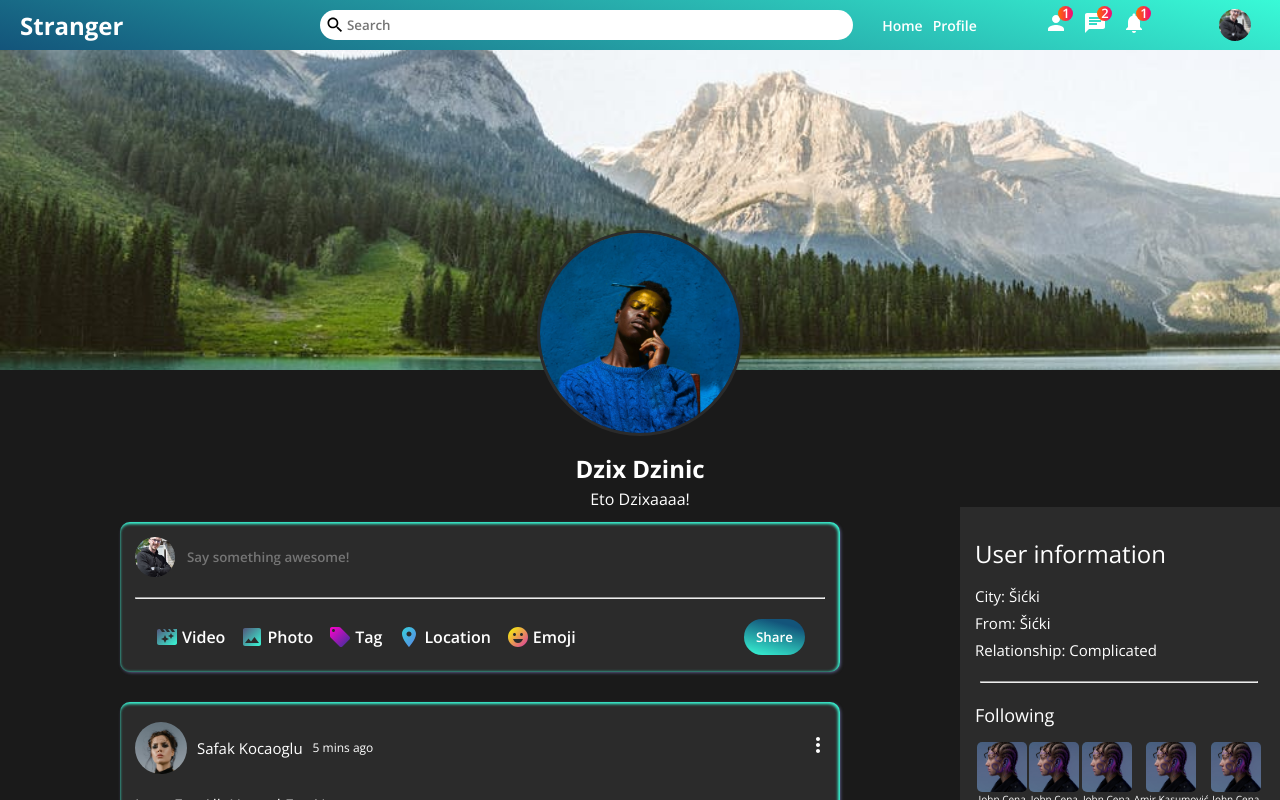
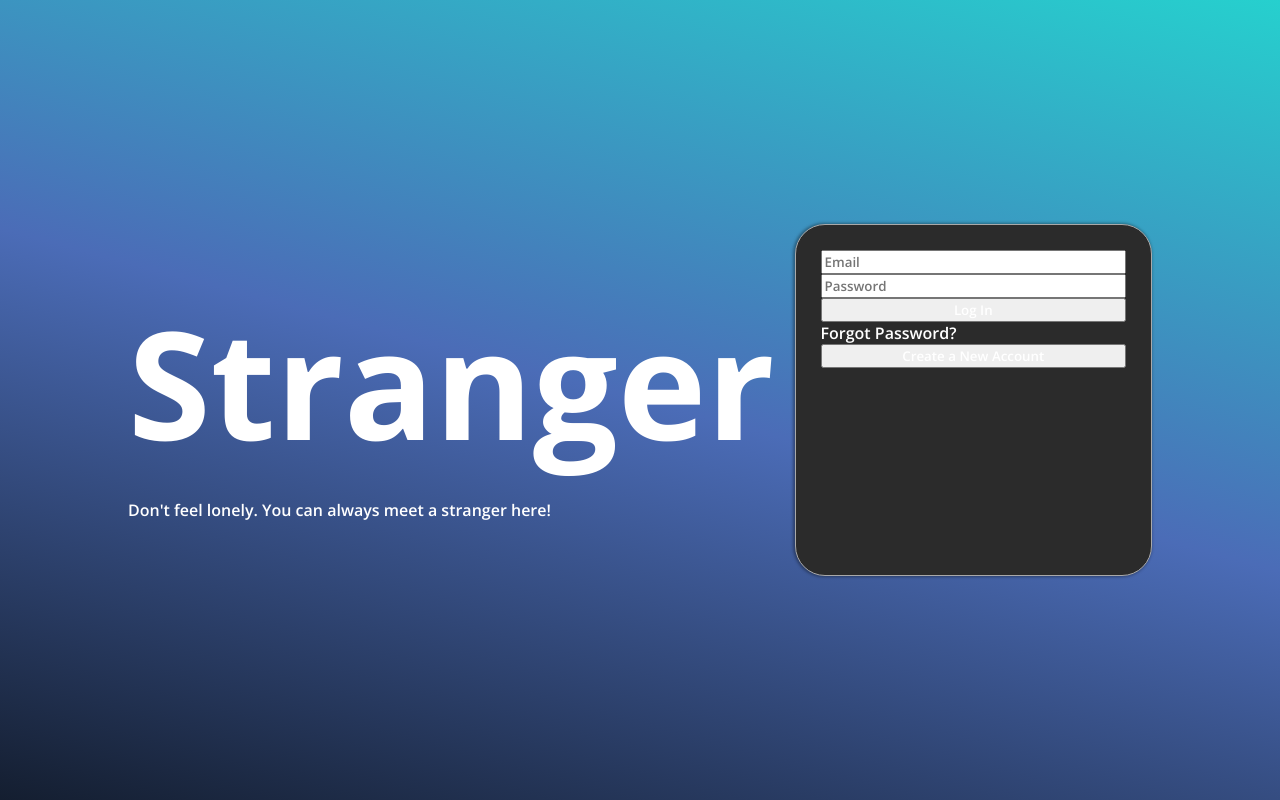
Before and after one commit to Cores13/realtime_chat, a React (Create React App) app in the folder view/: page / in a window 1280 px wide. Shown: the top 800 px of the page. Built offline with nearby package versions, Linux system fonts and the light colour scheme.

Commit message:
Login frontend init

```diff
--- a/view/src/App.js
+++ b/view/src/App.js
@@ -2,9 +2,10 @@
 import './App.css';
 import Home from './pages/home/Home.jsx';
 import Profile from './pages/profile/Profile.jsx';
+import Login from './pages/login/Login.jsx';
 
 function App() {
-  return <Profile />
+  return <Login />
 }
 
 export default App;
--- /dev/null
+++ b/view/src/pages/login/Login.jsx
@@ -0,0 +1,23 @@
+import './login.css';
+
+export default function Login() {
+    return (
+        <div className="login">
+            <div className="loginWrapper">
+                <div className="loginLeft">
+                    <h3 className="loginLogo">Stranger</h3>
+                    <span className="loginDesc">Don't feel lonely. You can always meet a stranger here!</span>
+                </div>
+                <div className="loginRight">
+                    <div className="loginBox">
+                        <input placeholder="Email" className="loginInput" />
+                        <input placeholder="Password" className="loginInput" />
+                        <button className="loginButton">Log In</button>
+                        <span className="loginForgot">Forgot Password?</span>
+                        <button className="loginRegisterButton">Create a New Account</button>
+                    </div>
+                </div>
+            </div>
+        </div>
+    )
+}
--- /dev/null
+++ b/view/src/pages/login/login.css
@@ -0,0 +1,44 @@
+.login {
+    width: 100vw;
+    height: 100vh;
+    background: linear-gradient(15deg, #141E30 0%, #4b6cb7 50%, #26D0CE 100%);
+    display: flex;
+    align-items: center;
+    justify-content: center;
+}
+.loginWrapper {
+    width: 80%;
+    height: 70%;
+    padding: 15px;
+    display: flex;
+    justify-content: space-around;
+}
+.loginLeft, .loginRight {
+    flex: 1;
+    display: flex;
+    flex-direction: column;
+    justify-content: center;
+}
+.loginRight {
+    max-width: 500px;
+}
+.loginLogo {
+    font-size: 150px;
+    font-weight: bold;
+    margin: 0;
+    color: white;
+    margin-right: 20px;
+    margin-bottom: 15px;
+}
+.loginBox {
+    display: flex;
+    flex-direction: column;
+    padding: 25px;
+    height: 300px;
+    background-color: #2b2b2b;
+    border-radius: 30px;
+    border: 1px solid darkgrey;
+    box-shadow: -1px 0px 3px 1px rgba(0,0,0,0.35);
+    -webkit-box-shadow: -1px 0px 3px 1px rgba(0,0,0,0.35);
+    -moz-box-shadow: -1px 0px 3px 1px rgba(0,0,0,0.35);
+}
```
